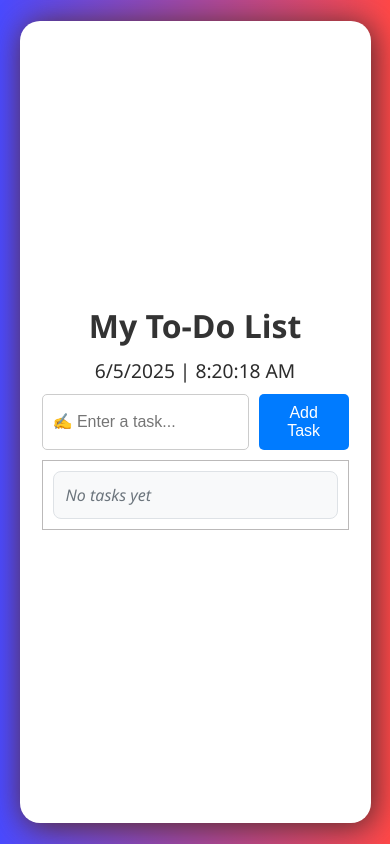
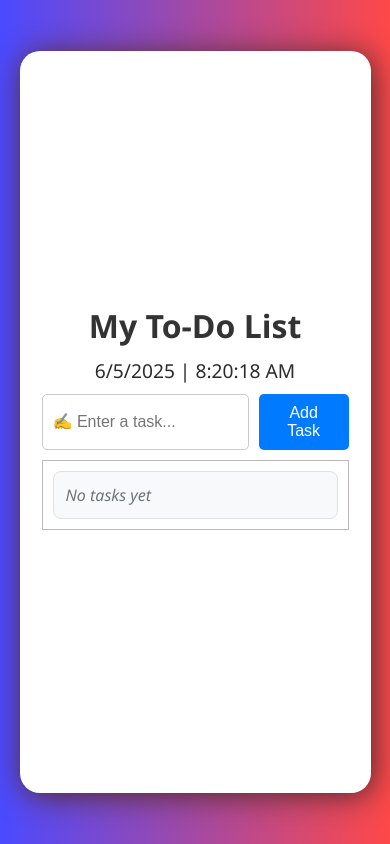
Before and after one commit to MohammedThouseefM/todo-list, a React (Vite) app: page / in a window 390 px wide. Built offline with nearby package versions, Linux system fonts and the light colour scheme.

Commit message:
height adjust in response

```diff
--- a/src/TodoApp.css
+++ b/src/TodoApp.css
@@ -207,7 +207,7 @@ body {
   .app-container{
     margin: auto;
     width: 90%;
-    height: 95%;
+    height: 88%;
     align-content: center;
   }
   .todo-list{
```
